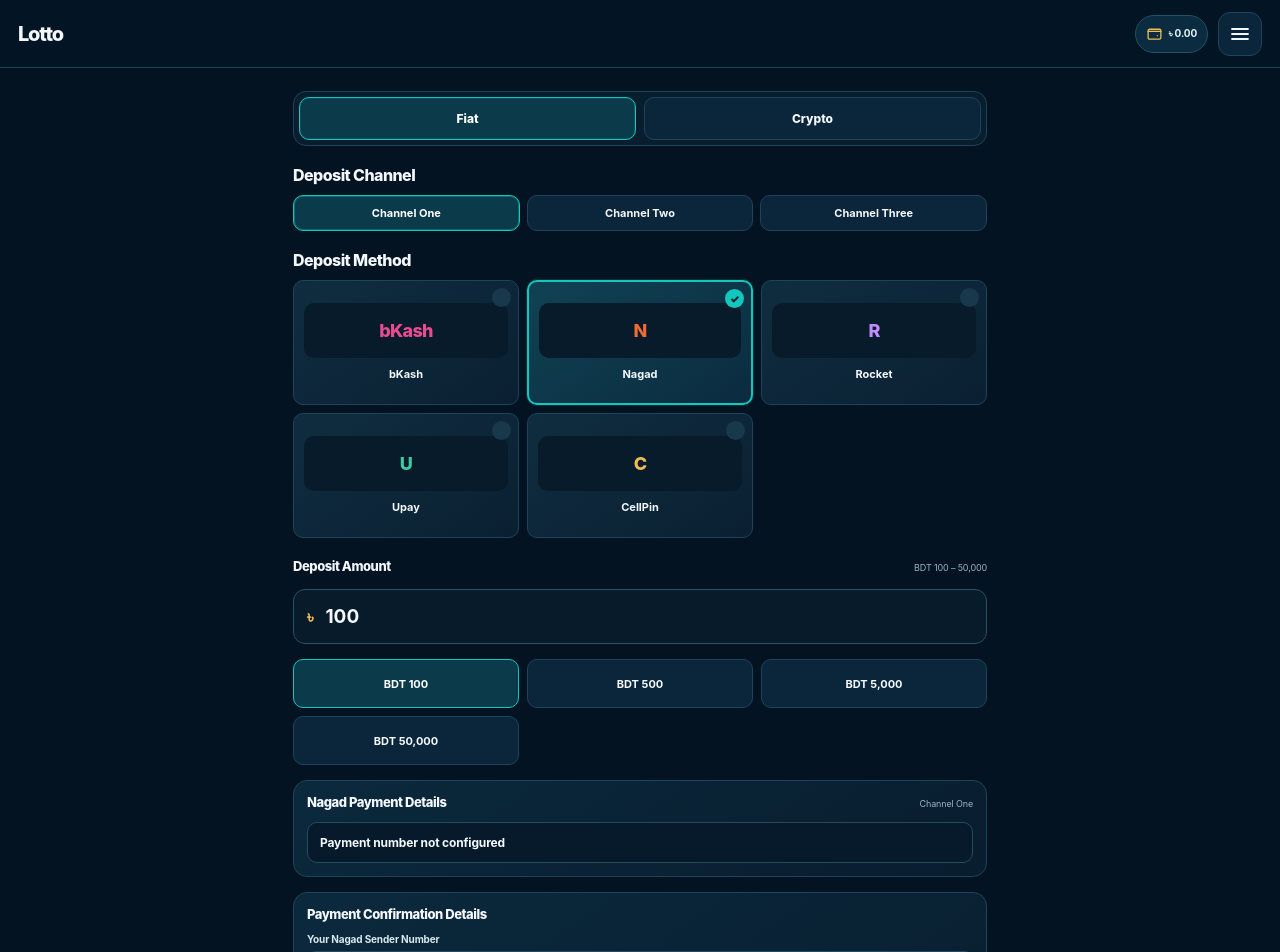
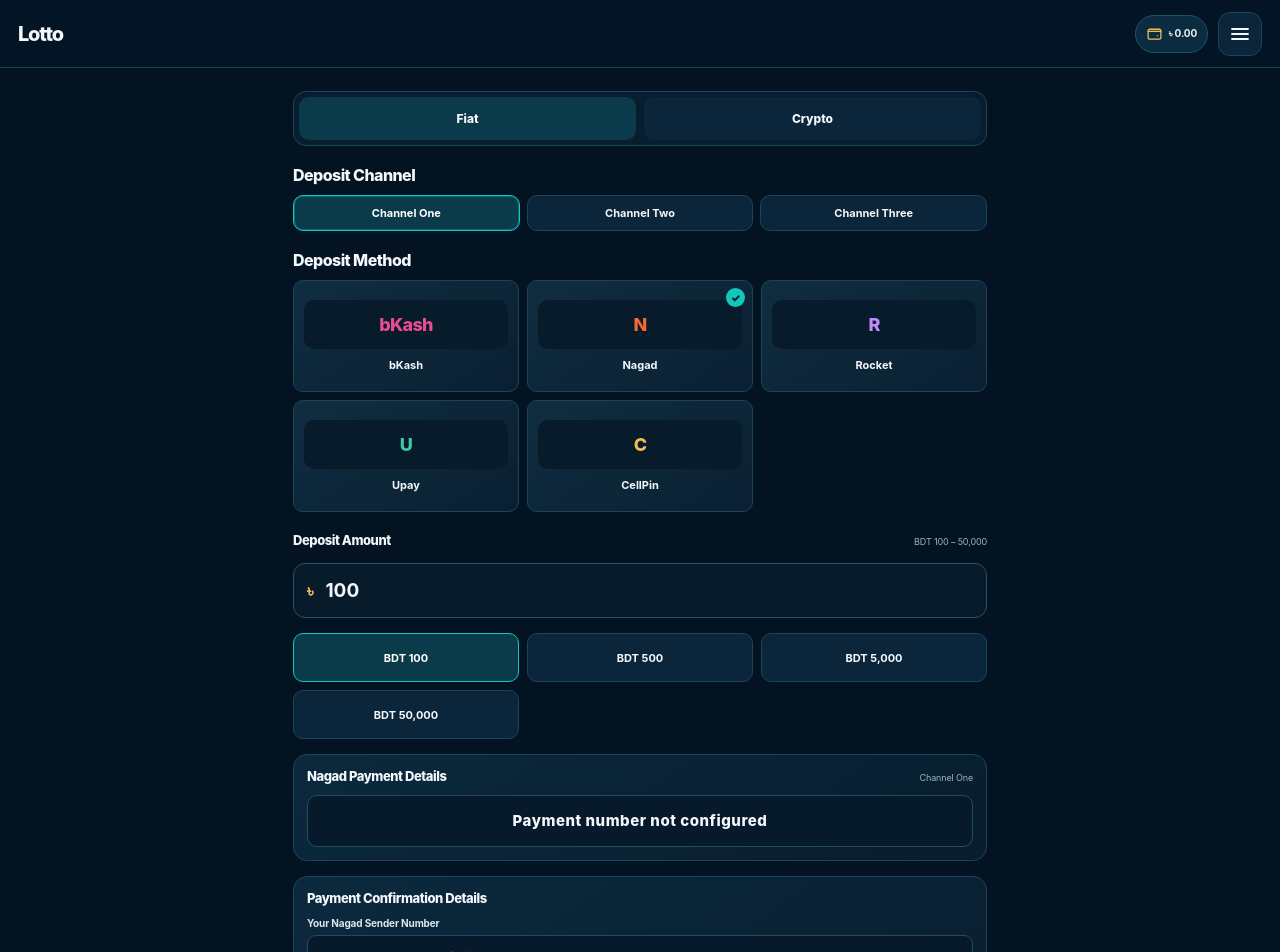
Before and after one commit to rasedulinfinix100-afk/platform, a Next.js app: page /Client/Wallets/Deposit in a window 1280 px wide. Shown: the top 952 px of the page. Built offline with nearby package versions, Linux system fonts and the light colour scheme.

Commit message:
Remove selected method borders, show only tick, simplify fiat payment card and reduce method card height by 10 percent

```diff
--- a/app/Client/Wallets/Deposit/deposit.css
+++ b/app/Client/Wallets/Deposit/deposit.css
@@ -58,3 +58,18 @@
 .deposit-review-button,.confirm-deposit-button{background:var(--lotto-primary-gradient,linear-gradient(100deg,#13bcb5,#08a99f));color:#fff}
 .confirm-back-button{background:var(--lotto-control,#0b263a);border:1px solid var(--lotto-border,#1b455c);color:var(--lotto-text,#f4f8fc)}
 @media(max-width:390px){.deposit-mode-switch{gap:6px;margin-bottom:14px}.deposit-mode-tab{min-height:40px}}
+
+/* Latest compact selection and fiat-number-only payment details */
+.deposit-mode-tab,.deposit-mode-tab.active{border:1px solid transparent!important;box-shadow:none!important}
+.deposit-mode-tab.active{background:#0b3b4a!important;color:#f4f8fc!important}
+.deposit-method{min-height:100px;padding:9px 7px;gap:8px;border:1px solid #1b455c!important}
+.deposit-method.selected{border:1px solid #1b455c!important;background:linear-gradient(145deg,#102d40,#0a2032)!important;box-shadow:none!important}
+.deposit-method .payment-logo{height:43px}
+.method-select-mark{background:transparent!important;color:transparent!important;border:0!important}
+.deposit-method.selected .method-select-mark{background:#12c7bd!important;color:#03232a!important}
+.fiat-payment-number{min-height:52px;display:flex;align-items:center;justify-content:center;padding:12px 14px;border:1px solid #244c61;border-radius:10px;background:#061a2b}
+.fiat-payment-number strong{font-size:15px;font-weight:800;letter-spacing:.035em;color:#f4f8fc;text-align:center;overflow-wrap:anywhere}
+.transaction-id-hint{color:#91aebe;font-size:9px;font-weight:500}
+.payment-instructions:has(.fiat-payment-number){gap:10px}
+@media(max-width:390px){.deposit-method{min-height:89px;padding:7px 5px;gap:7px}.deposit-method .payment-logo{height:38px}.deposit-method>strong{font-size:10px}}
+@media(min-width:700px){.deposit-method{min-height:112px}.deposit-method .payment-logo{height:49px}}
```
